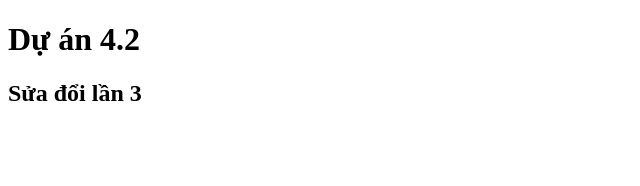
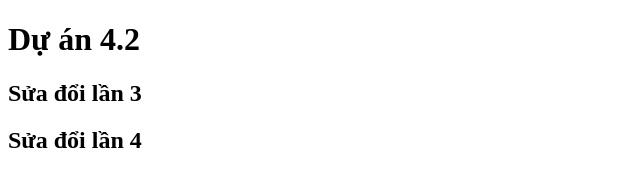
Before and after one commit to TThai96/duan4.2, a plain HTML site: page index.html in a window 1280 px wide. Shown: the whole page, without its empty margins (0-640 px from the left). Drawn offline with Linux system fonts and the light colour scheme.

Commit message:
test commit lần 3

```diff
--- a/index.html
+++ b/index.html
@@ -8,5 +8,6 @@
   <body>
     <h1>Dự án 4.2</h1>
     <h2>Sửa đổi lần 3</h2>
+    <h2>Sửa đổi lần 4</h2>
   </body>
 </html>
```
